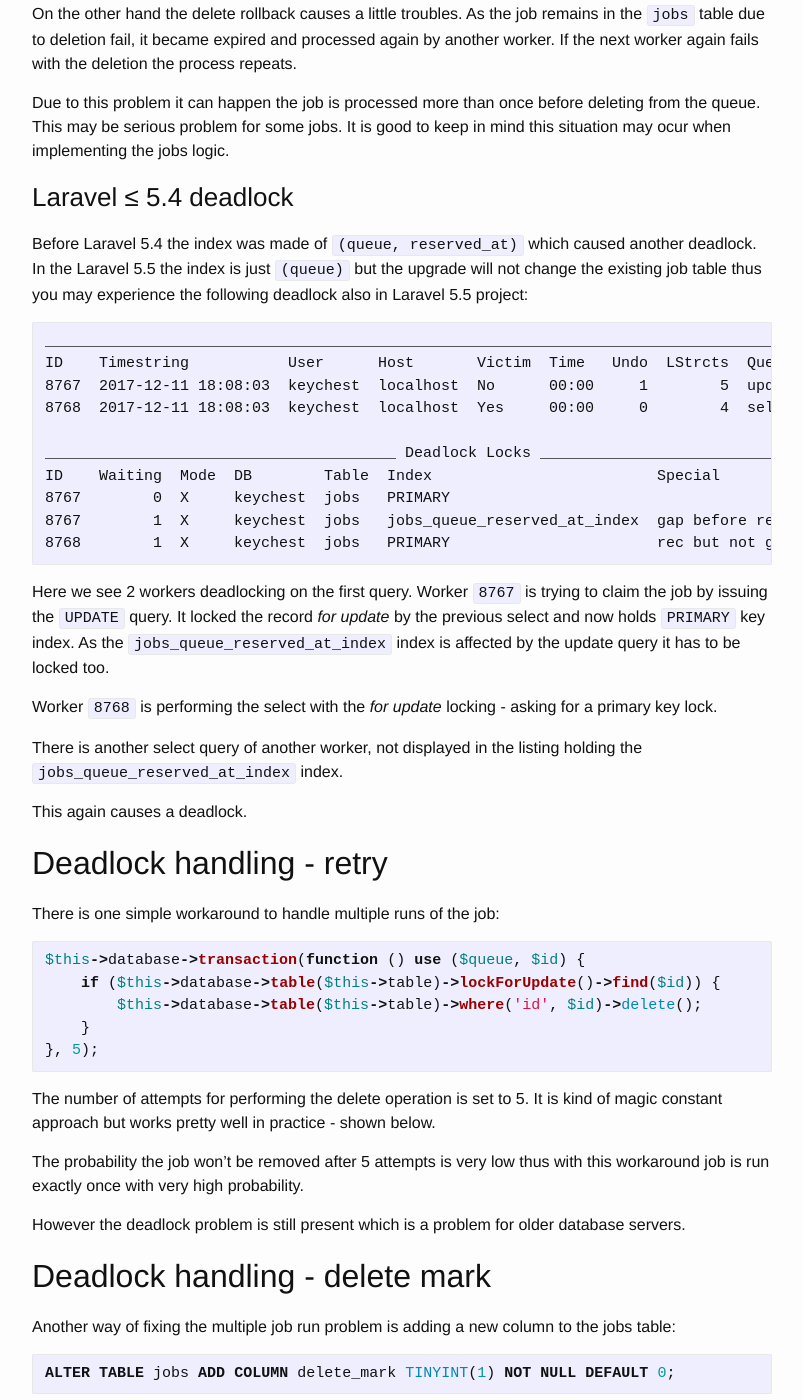
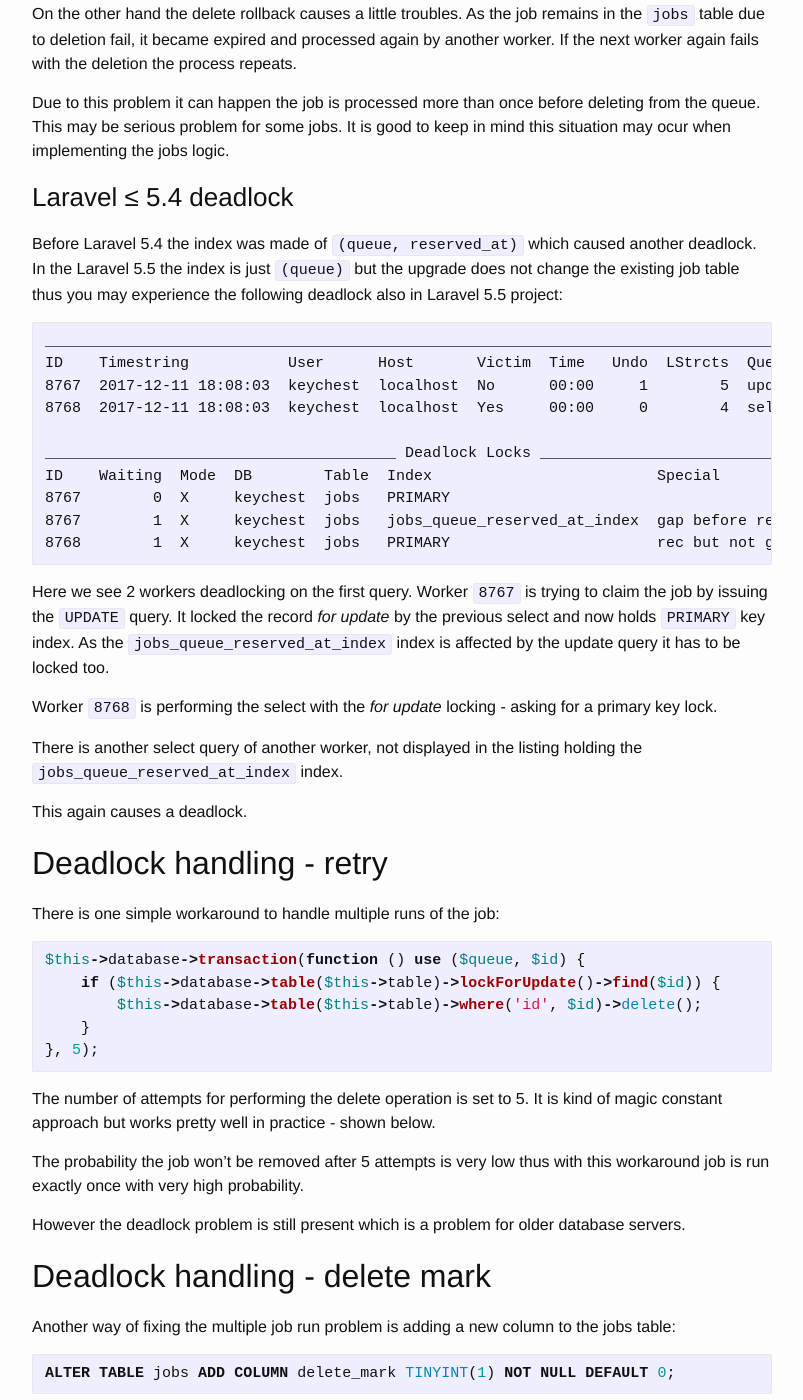
Before and after one commit to ph4r05/devblog, a Jekyll site: the page built from _posts/2017-12-20-laravel-queues-optimization.markdown, in a window 1280 px wide and 1400 px high, scrolled down 2979 px. Shown: the whole window, without its empty margins (238-1041 px from the left). Built offline with Jekyll 4.4.1, drawn with Linux system fonts in a browser that asks for light colours; some of the changed text lies outside the part shown.

Commit message:
optimization - minor fixes

````diff
--- a/_posts/2017-12-20-laravel-queues-optimization.markdown
+++ b/_posts/2017-12-20-laravel-queues-optimization.markdown
@@ -156,7 +156,7 @@ when implementing the jobs logic.
 ### Laravel ≤ 5.4 deadlock
 
 Before Laravel 5.4 the index was made of `(queue, reserved_at)` which caused another deadlock.
-In the Laravel 5.5 the index is just `(queue)` but the upgrade will not change the existing job table
+In the Laravel 5.5 the index is just `(queue)` but the upgrade does not change the existing job table
 thus you may experience the following deadlock also in Laravel 5.5 project:
 
 ```
@@ -221,7 +221,7 @@ to a state the finished job is removed, eventually.
 
 The deadlock still happens, just the occurrence is changed.
 
-## Deadlock handling - removing the `queue index`
+## Deadlock handling - removing the queue index
 
 In order to avoid deadlock an elimination of a required condition is needed.
 In this case the obvious move is to remove `jobs_queue_at_index` index.
````
